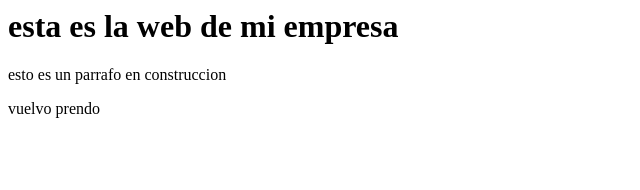
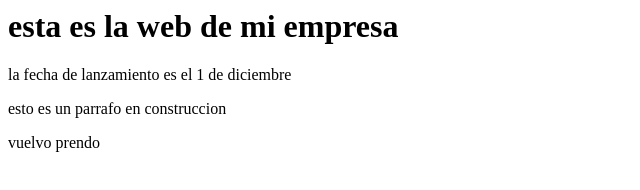
Before and after one commit to brayanpiere/PaginaCliente, a plain HTML site: page index.html in a window 1280 px wide. Shown: the whole page, without its empty margins (0-640 px from the left). Drawn offline with Linux system fonts and the light colour scheme.

Commit message:
escribiendo la fecha

```diff
--- a/index.html
+++ b/index.html
@@ -4,6 +4,7 @@
 	</head>
 	<body>
 		<h1>esta es la web de mi empresa</h1>
+		<p>la fecha de lanzamiento es el 1 de diciembre</p>
 		<p>esto es un parrafo en construccion</p>
 		<p>vuelvo prendo</p>
 	</body>
```
